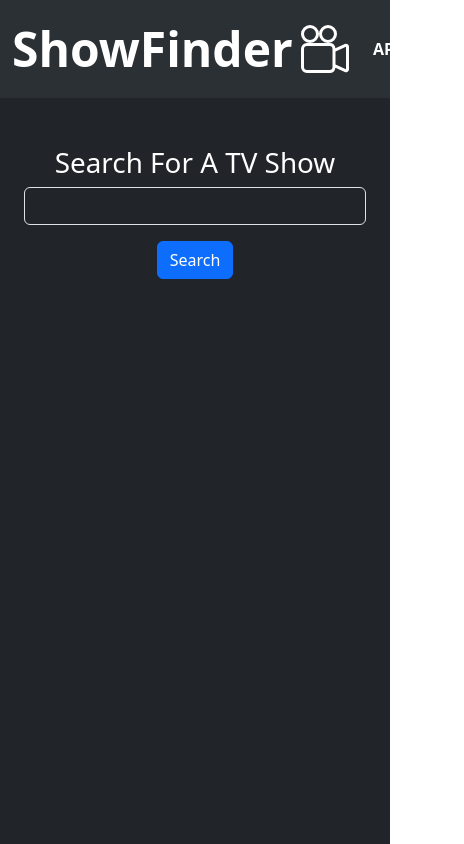
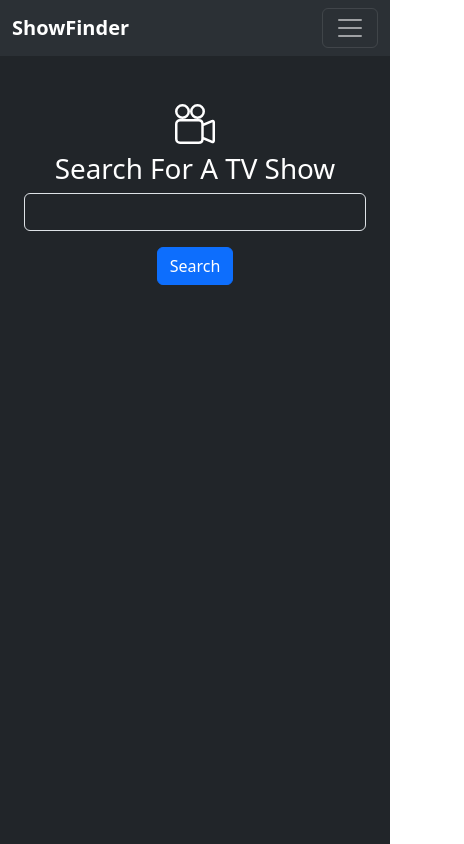
Before and after one commit to gilbertorascon/showfinder, a plain HTML site: page index.html in a window 390 px wide. Shown: the top 844 px of the page, 464 px wide, since content can reach past the window. Drawn offline with nearby package versions, Linux system fonts and the light colour scheme.

Commit message:
Fix mobile header and h1 heading

```diff
--- a/assets/css/styles.css
+++ b/assets/css/styles.css
@@ -1,12 +1,3 @@
-.navbar-brand {
-    font-size: 3rem;
-}
-
-#search_form input::placeholder {
-    color: #fff;
-    text-align: center;
-}
-
 .result-image {
     cursor: pointer;
     transition: transform .3s;
@@ -22,3 +13,5 @@
     height: 300px;
     margin: 0 auto;
 }
+
+@media screen and (max-width: px) {}
--- a/index.html
+++ b/index.html
@@ -14,22 +14,23 @@
 <body>
     <div id="container">
         <header>
-            <nav class="navbar navbar-expand bg-body-tertiary " data-bs-theme="dark">
+            <nav class="navbar navbar-expand-lg bg-body-tertiary " data-bs-theme="dark">
                 <div class="container-fluid">
-                    <div class="navbar-brand d-flex gap-2 align-items-center my-0 fw-bold">
+                    <a href="#" class="navbar-brand d-flex gap-2 align-items-center my-0 fw-bold">
                         ShowFinder
-                        <svg xmlns="http://www.w3.org/2000/svg" width="48" height="48" fill=" currentColor"
-                            class="bi bi-camera-reels" viewBox="0 0 16 16">
-                            <path d="M6 3a3 3 0 1 1-6 0 3 3 0 0 1 6 0M1 3a2 2 0 1 0 4 0 2 2 0 0 0-4 0" />
-                            <path
-                                d="M9 6h.5a2 2 0 0 1 1.983 1.738l3.11-1.382A1 1 0 0 1 16 7.269v7.462a1 1 0 0 1-1.406.913l-3.111-1.382A2 2 0 0 1 9.5 16H2a2 2 0 0 1-2-2V8a2 2 0 0 1 2-2zm6 8.73V7.27l-3.5 1.555v4.35zM1 8v6a1 1 0 0 0 1 1h7.5a1 1 0 0 0 1-1V8a1 1 0 0 0-1-1H2a1 1 0 0 0-1 1" />
-                            <path d="M9 6a3 3 0 1 0 0-6 3 3 0 0 0 0 6M7 3a2 2 0 1 1 4 0 2 2 0 0 1-4 0" />
-                        </svg>
-                    </div>
-                    <div class="navbar-nav text-center">
-                        <a class="nav-link text-white fw-bold" href="https://www.tvmaze.com/api" target="_blank">API</a>
-                        <a class="nav-link text-white fw-bold" href="https://github.com/gilbertorascon/showfinder"
-                            target="_blank">Repo</a>
+                    </a>
+                    <button class="navbar-toggler" type="button" data-bs-toggle="collapse"
+                        data-bs-target="#navbarNavAltMarkup" aria-controls="navbarNavAltMarkup" aria-expanded="false"
+                        aria-label="Toggle navigation">
+                        <span class="navbar-toggler-icon"></span>
+                    </button>
+                    <div class="collapse navbar-collapse justify-content-end" id="navbarNavAltMarkup">
+                        <div class="navbar-nav text-center">
+                            <a class="nav-link text-white fw-bold" href="https://www.tvmaze.com/api"
+                                target="_blank">API</a>
+                            <a class="nav-link text-white fw-bold" href="https://github.com/gilbertorascon/showfinder"
+                                target="_blank">Repo</a>
+                        </div>
                     </div>
                 </div>
             </nav>
@@ -37,7 +38,16 @@
         <main class="container-fluid min-vh-100 pb-3 bg-dark text-white">
 
             <section class="container pt-5">
-                <h1 class="text-center">Search For A TV Show</h1>
+                <h1 class="d-flex flex-column-reverse flex-sm-row justify-content-center align-items-center gap-2">
+                    Search For A TV Show
+                    <svg xmlns="http://www.w3.org/2000/svg" height="40" width="40" fill="#fff"
+                        class="bi bi-camera-reels" viewBox="0 0 16 16">
+                        <path d="M6 3a3 3 0 1 1-6 0 3 3 0 0 1 6 0M1 3a2 2 0 1 0 4 0 2 2 0 0 0-4 0" />
+                        <path
+                            d="M9 6h.5a2 2 0 0 1 1.983 1.738l3.11-1.382A1 1 0 0 1 16 7.269v7.462a1 1 0 0 1-1.406.913l-3.111-1.382A2 2 0 0 1 9.5 16H2a2 2 0 0 1-2-2V8a2 2 0 0 1 2-2zm6 8.73V7.27l-3.5 1.555v4.35zM1 8v6a1 1 0 0 0 1 1h7.5a1 1 0 0 0 1-1V8a1 1 0 0 0-1-1H2a1 1 0 0 0-1 1" />
+                        <path d="M9 6a3 3 0 1 0 0-6 3 3 0 0 0 0 6M7 3a2 2 0 1 1 4 0 2 2 0 0 1-4 0" />
+                    </svg>
+                </h1>
                 <form action="" id="search_form">
                     <div class="form group text-center">
                         <input type="search" name="search" id="search" class="form-control bg-dark text-white" required
```
